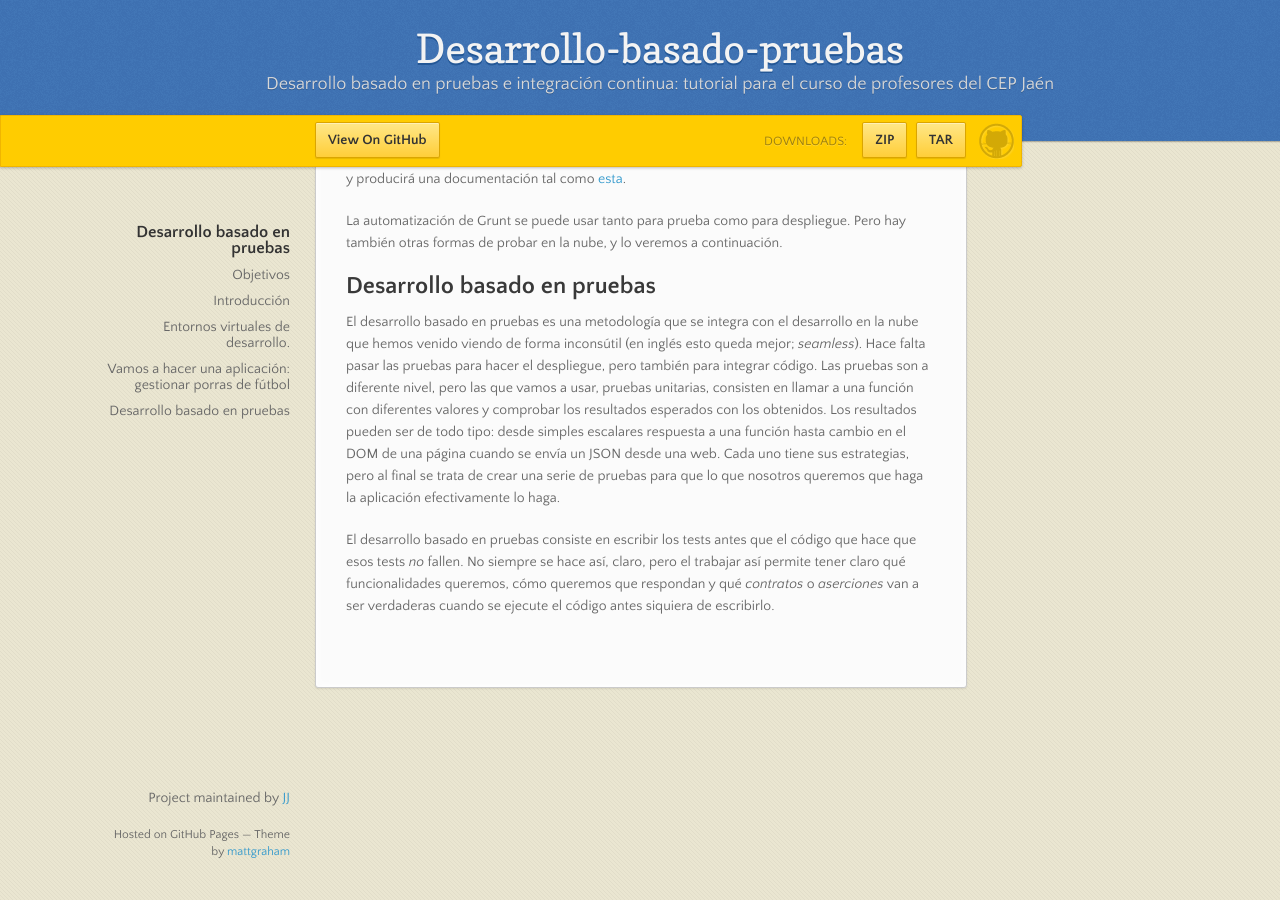
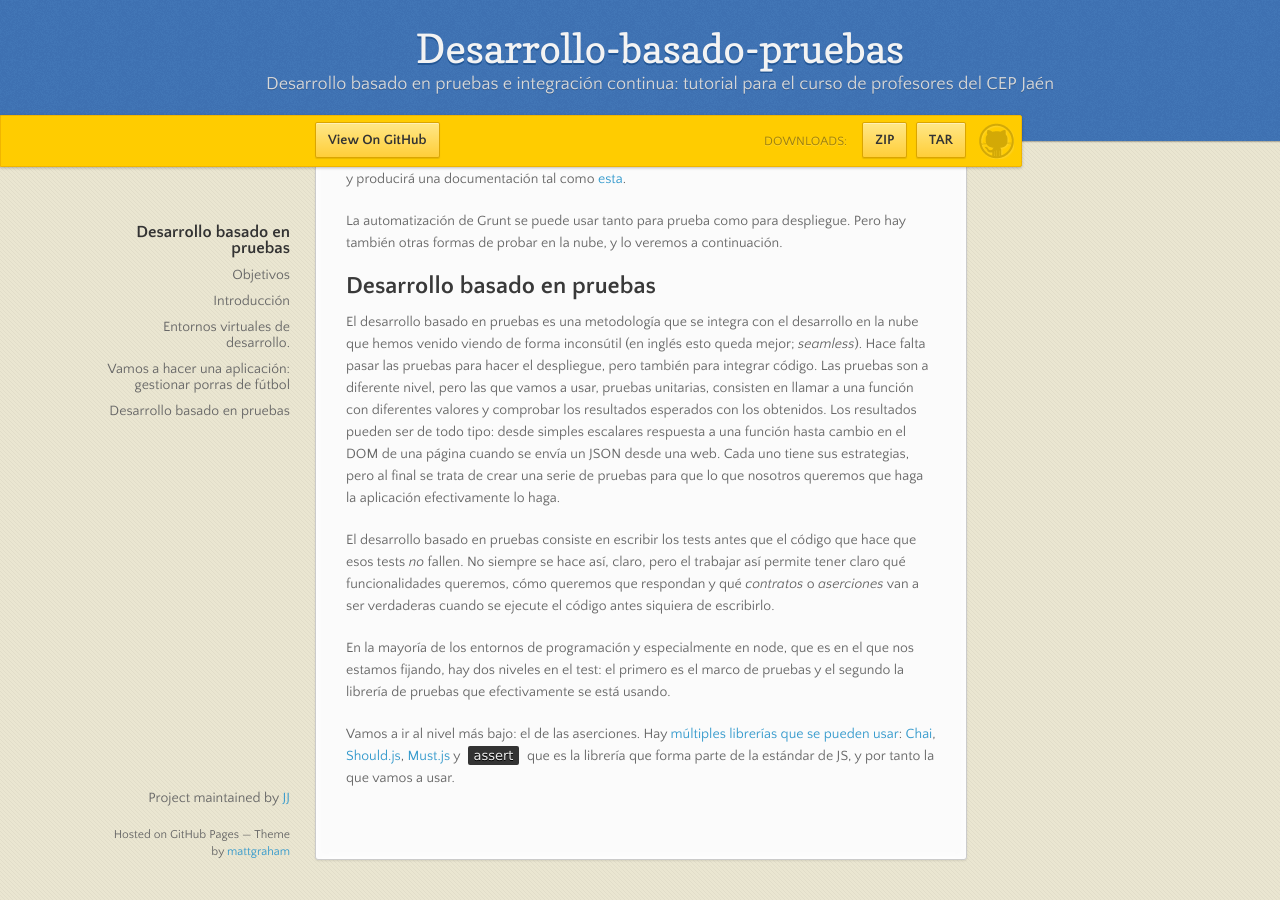
Before and after one commit to JJ/desarrollo-basado-pruebas, a Jekyll site: the page built from index.md, in a window 1280 px wide and 900 px high, scrolled down 5639 px. Built offline with Jekyll 4.4.1, drawn with Linux system fonts in a browser that asks for light colours; nearby versions of some CDN libraries.

Commit message:
Sync gh-pages with master

```diff
--- a/index.md
+++ b/index.md
@@ -335,3 +335,16 @@ así, claro, pero el trabajar así permite tener claro qué
 funcionalidades queremos, cómo queremos que respondan y qué
 *contratos* o *aserciones* van a ser verdaderas cuando se ejecute el
 código antes siquiera de escribirlo.
+
+En la mayoría de los entornos de programación y especialmente en node,
+que es en el que nos estamos fijando, hay dos niveles en el test: el
+primero es el marco de pruebas y el segundo la librería de pruebas que
+efectivamente se está usando.
+
+Vamos a ir al nivel más bajo: el de las aserciones. Hay [múltiples
+librerías que se pueden usar](http://stackoverflow.com/questions/14294567/assertions-library-for-node-js):
+[Chai](http://chaijs.com/),
+[Should.js](https://github.com/visionmedia/should.js),
+[Must.js](https://github.com/moll/js-must) y
+[`assert`](http://nodejs.org/api/assert.html) que es la librería que
+forma parte de la estándar de JS, y por tanto la que vamos a usar.
```
Also changed, not shown: README.md.
